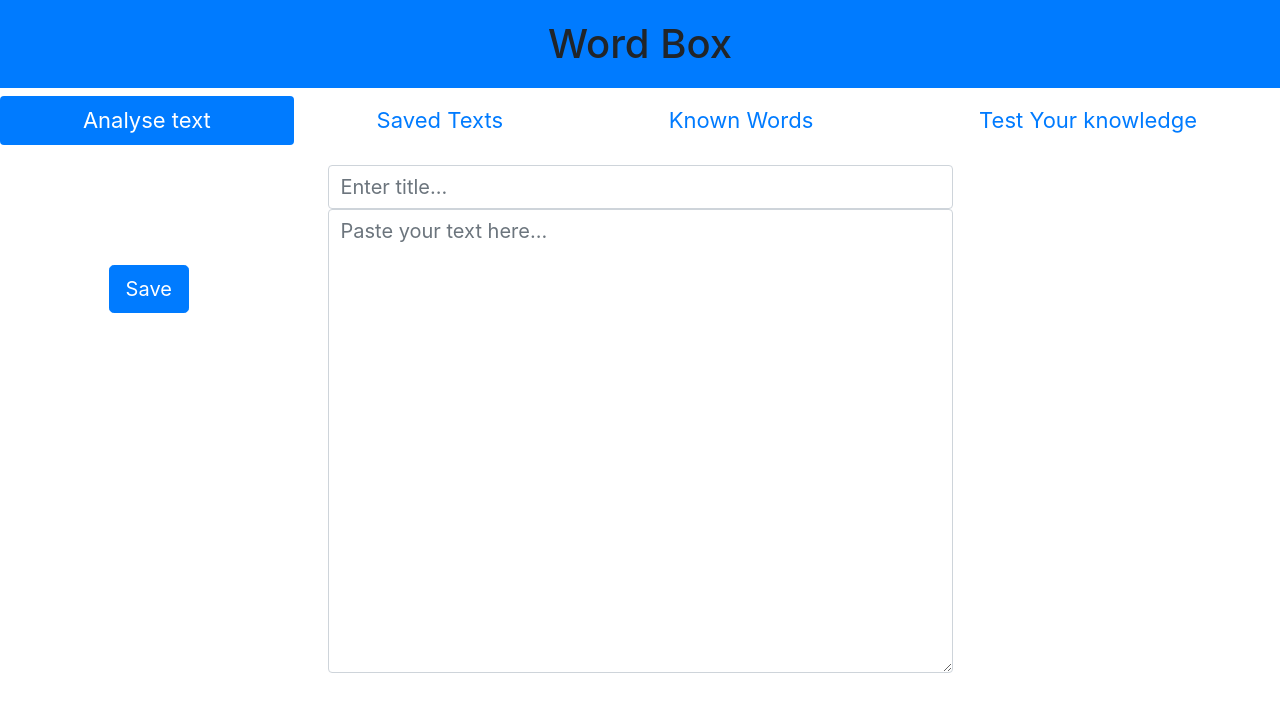
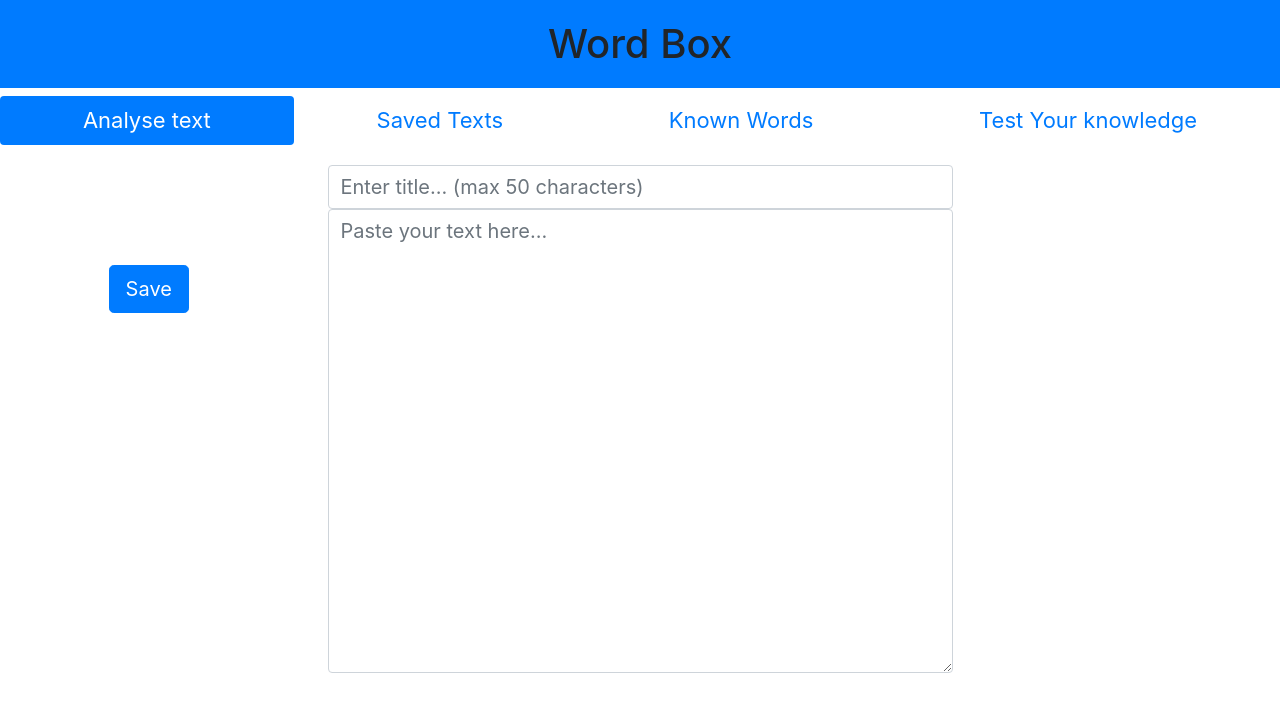
Before and after one commit to tommcandrew/Word-Box, a React (Create React App) app: page / in a window 1280 px wide. Both pictures are taken after a click on the tab "Analyse text". Shown: the top 712 px of the page. Built offline with nearby package versions, Linux system fonts and the light colour scheme.

Commit message:
title limit increased to 50 chars and user informed in placeholder

```diff
--- a/src/Components/Reader.js
+++ b/src/Components/Reader.js
@@ -204,7 +204,7 @@ class Reader extends React.Component {
                             </div>
                         </div>
                         <div id='main-area' className="form-group main-area col-lg-6">
-                            <input maxLength='30' className="form-control text-area" ref="myTitleArea" placeholder='Enter title...' onChange={this.handleChangeTitle} value={this.state.currentTitle}></input>
+                            <input maxLength='50' className="form-control text-area" ref="myTitleArea" placeholder='Enter title... (max 50 characters)' onChange={this.handleChangeTitle} value={this.state.currentTitle}></input>
                             <textarea className="form-control text-area" id='textArea' ref='myTextArea' rows='15' cols='80' placeholder='Paste your text here...' value={this.state.userTextInput} onChange={this.handleChangeText}></textarea>
                             {blankAlert}
                         </div>
```
